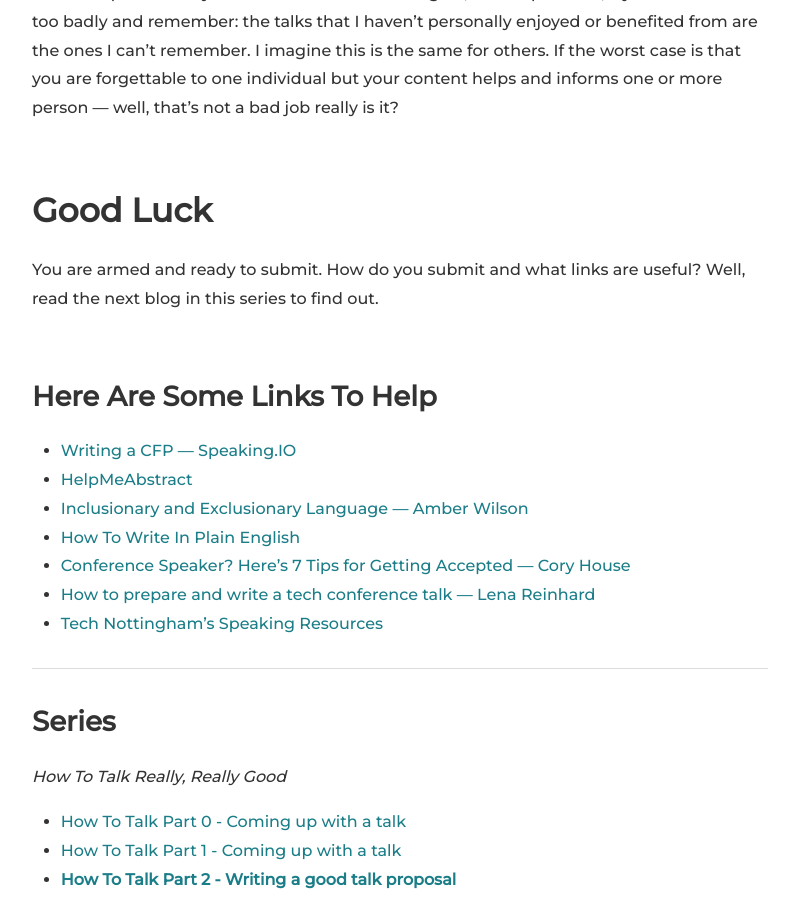
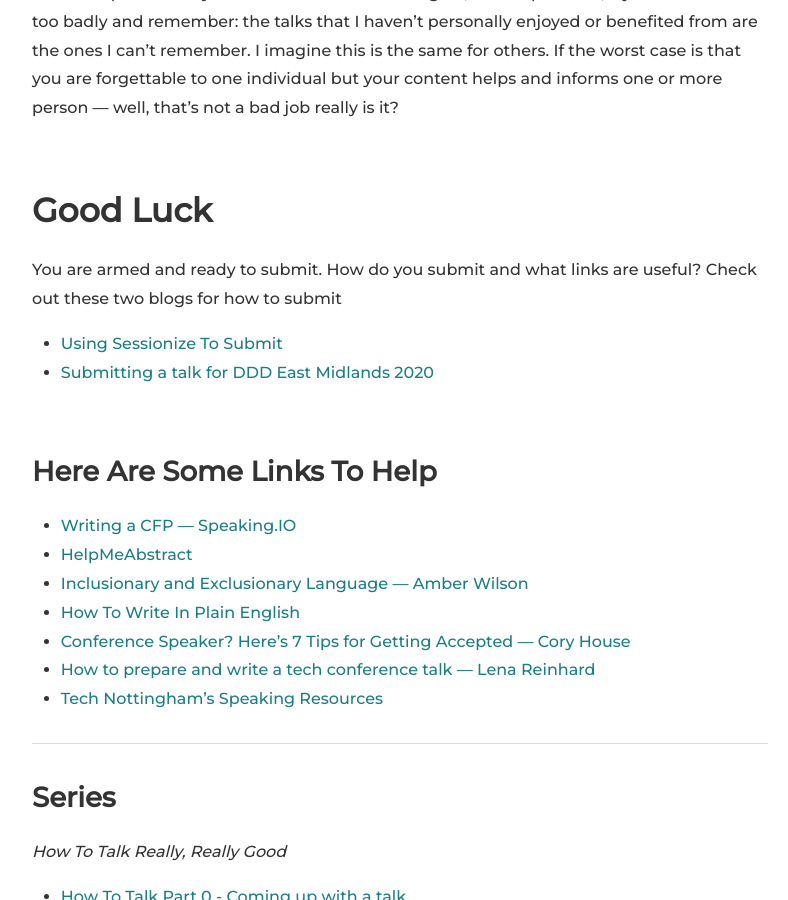
Before and after one commit to DDDEastMidlandsLimited/dddem-blog, a Jekyll site: the page built from _posts/2019-02-08-writing-a-talk-proposal-post.md, in a window 1280 px wide and 900 px high, scrolled down 12083 px. Shown: the whole window, without its empty margins (240-1028 px from the left). Built offline with Jekyll 4.4.1, drawn with Linux system fonts in a browser that asks for light colours; nearby versions of some CDN libraries.

Commit message:
Update: light edits to Writing a good proposal

```diff
--- a/_posts/2019-02-08-writing-a-talk-proposal-post.md
+++ b/_posts/2019-02-08-writing-a-talk-proposal-post.md
@@ -325,7 +325,10 @@ As for individual critique, not everyone will be happy with your content and tha
 
 # Good Luck
 
-You are armed and ready to submit. How do you submit and what links are useful? Well, read the next blog in this series to find out.
+You are armed and ready to submit. How do you submit and what links are useful? Check out these two blogs for how to submit
+
+* <a href="{{site.baseurl}}/2019/02/08/sessionize-post.html">Using Sessionize To Submit</a>
+* <a href="{{site.baseurl}}/2020/02/02/sessionize-post.html">Submitting a talk for DDD East Midlands 2020</a>
 
 <br/>
 
```
